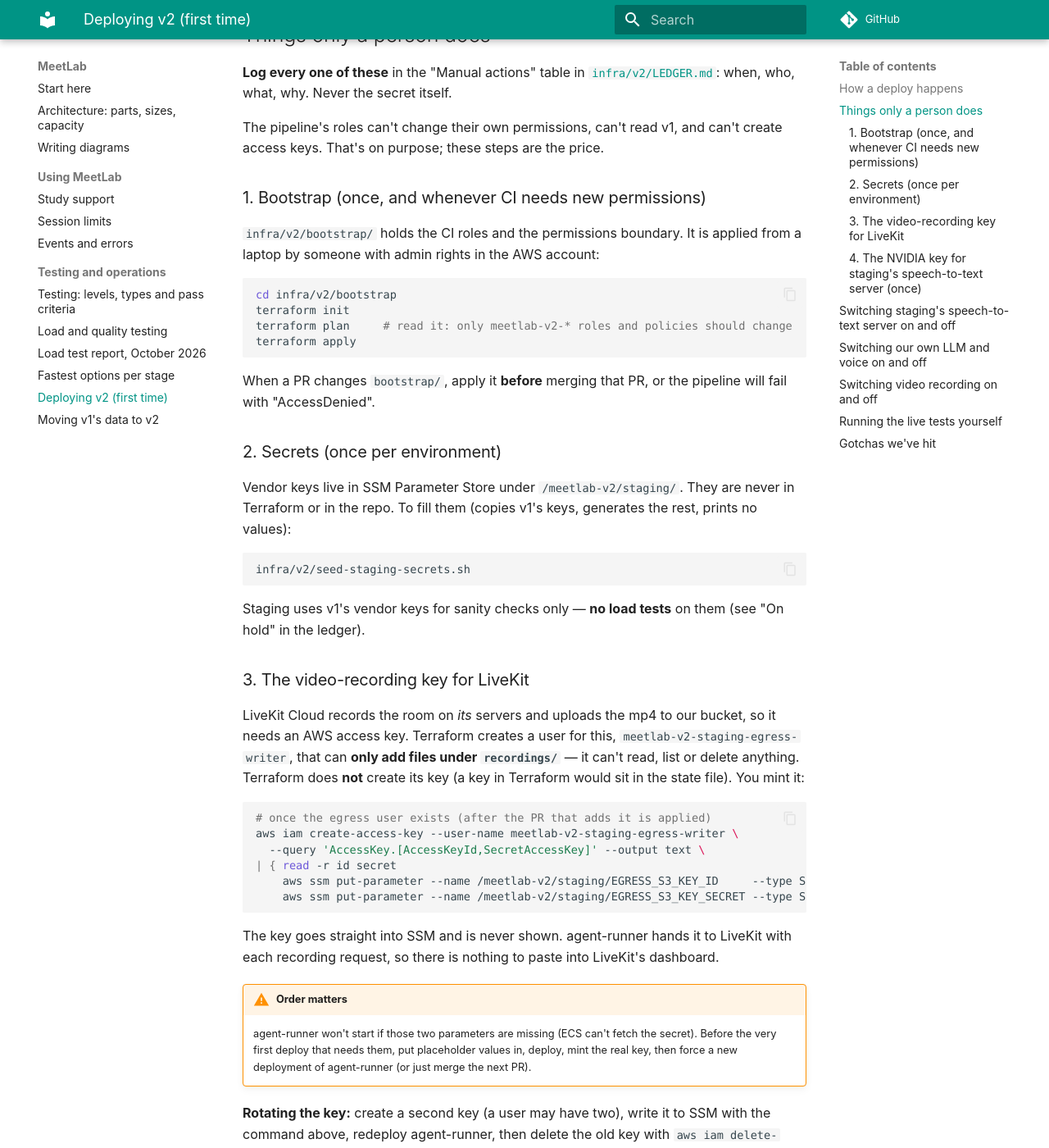
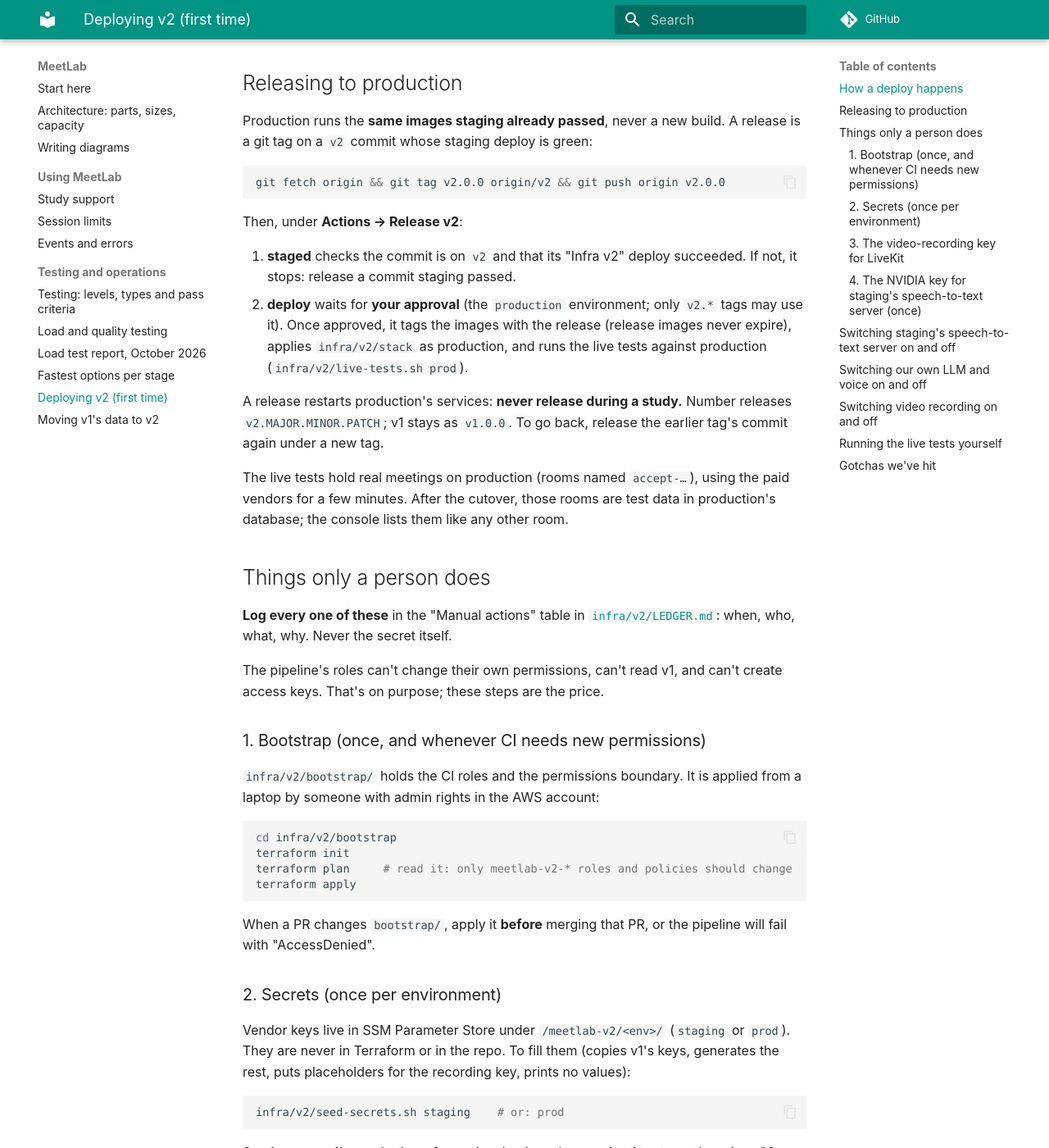
Before and after one commit to wwbp/MeetLab, an MkDocs documentation site: the page built from docs/v2-deployment.md, in a window 1280 px wide and 1400 px high, scrolled down 932 px. Shown: the whole window at 82% size. Built offline with MkDocs 1.6.1 and Material for MkDocs 9.7.7, drawn with Linux system fonts in a browser that asks for light colours; comment, search, counter and statistics services are not loaded; some of the changed text lies outside the part shown.

Commit message:
feat(release): production deploys from a v2.* tag, after an approval, with the images staging passed
release-v2.yml: a tag on a v2 commit with a green staging deploy; then one gated job tags
the images with the release, applies infra/v2/stack as prod (meet-v2.wwbp.org until
cutover) and runs the live tests against production. The live tests and permission
contract take MEETLAB_ENV (staging by default; test_live_test_env.py, red then green;
staging's calls unchanged) through one shared runner, infra/v2/live-tests.sh.
seed-secrets.sh <env> replaces the staging-only script and writes recording-key
placeholders. actionlint and shellcheck join make test-static (a planted injection fails).

Co-Authored-By: Claude Opus 5.5 (1M context) <noreply@anthropic.com>

````diff
--- a/docs/v2-deployment.md
+++ b/docs/v2-deployment.md
@@ -1,4 +1,4 @@
-# Deploying v2 (staging) — a first-timer's guide
+# Deploying v2 — a first-timer's guide
 
 v2 is MeetLab rebuilt as code: every AWS resource is in Terraform under `infra/v2/`,
 and GitHub Actions deploys it. Nobody clicks around the AWS console or runs
@@ -7,6 +7,7 @@ time you deploy, and the few steps a **person** has to do because the pipeline i
 deliberately not allowed to.
 
 - Staging: <https://meet-staging.wwbp.org> (console at `/console`)
+- Production: <https://meet-v2.wwbp.org> until the cutover; then `meet.wwbp.org`, which is v1's until then
 - Branch: `v2`. **Never merge v2 work into `main`** — `main` is v1 and is frozen.
 - Decisions, costs and known issues: [`infra/v2/LEDGER.md`](https://github.com/wwbp/MeetLab/blob/v2/infra/v2/LEDGER.md)
 
@@ -37,6 +38,32 @@ flowchart LR
 
 Watch it under **Actions → Infra v2** on GitHub.
 
+## Releasing to production
+
+Production runs the **same images staging already passed**, never a new build. A release
+is a git tag on a `v2` commit whose staging deploy is green:
+
+```bash
+git fetch origin && git tag v2.0.0 origin/v2 && git push origin v2.0.0
+```
+
+Then, under **Actions → Release v2**:
+
+1. **staged** checks the commit is on `v2` and that its "Infra v2" deploy succeeded. If not,
+   it stops: release a commit staging passed.
+2. **deploy** waits for **your approval** (the `production` environment; only `v2.*` tags
+   may use it). Once approved, it tags the images with the release (release images never
+   expire), applies `infra/v2/stack` as production, and runs the live tests against
+   production (`infra/v2/live-tests.sh prod`).
+
+A release restarts production's services: **never release during a study.** Number
+releases `v2.MAJOR.MINOR.PATCH`; v1 stays as `v1.0.0`. To go back, release the earlier tag's
+commit again under a new tag.
+
+The live tests hold real meetings on production (rooms named `accept-…`), using the paid
+vendors for a few minutes. After the cutover, those rooms are test data in production's
+database; the console lists them like any other room.
+
 ## Things only a person does
 
 **Log every one of these** in the "Manual actions" table in
@@ -63,12 +90,12 @@ pipeline will fail with "AccessDenied".
 
 ### 2. Secrets (once per environment)
 
-Vendor keys live in SSM Parameter Store under `/meetlab-v2/staging/`. They are
-never in Terraform or in the repo. To fill them (copies v1's keys, generates the
-rest, prints no values):
+Vendor keys live in SSM Parameter Store under `/meetlab-v2/<env>/` (`staging` or
+`prod`). They are never in Terraform or in the repo. To fill them (copies v1's keys,
+generates the rest, puts placeholders for the recording key, prints no values):
 
 ```bash
-infra/v2/seed-staging-secrets.sh
+infra/v2/seed-secrets.sh staging    # or: prod
 ```
 
 Staging uses v1's vendor keys for sanity checks only — **no load tests** on them
@@ -78,17 +105,19 @@ Staging uses v1's vendor keys for sanity checks only — **no load tests** on th
 
 LiveKit Cloud records the room on *its* servers and uploads the mp4 to our bucket,
 so it needs an AWS access key. Terraform creates a user for this,
-`meetlab-v2-staging-egress-writer`, that can **only add files under
+`meetlab-v2-<env>-egress-writer`, that can **only add files under
 `recordings/`** — it can't read, list or delete anything. Terraform does **not**
 create its key (a key in Terraform would sit in the state file). You mint it:
 
 ```bash
-# once the egress user exists (after the PR that adds it is applied)
-aws iam create-access-key --user-name meetlab-v2-staging-egress-writer \
+# once the egress user exists (after the environment's first deploy); env=staging or prod
+env=prod
+aws iam create-access-key --user-name meetlab-v2-$env-egress-writer \
   --query 'AccessKey.[AccessKeyId,SecretAccessKey]' --output text \
 | { read -r id secret
-    aws ssm put-parameter --name /meetlab-v2/staging/EGRESS_S3_KEY_ID     --type SecureString --overwrite --value "$id"
-    aws ssm put-parameter --name /meetlab-v2/staging/EGRESS_S3_KEY_SECRET --type SecureString --overwrite --value "$secret"; }
+    aws ssm put-parameter --name /meetlab-v2/$env/EGRESS_S3_KEY_ID     --type SecureString --overwrite --value "$id"
+    aws ssm put-parameter --name /meetlab-v2/$env/EGRESS_S3_KEY_SECRET --type SecureString --overwrite --value "$secret"; }
+aws ecs update-service --cluster meetlab-v2-$env --service meetlab-v2-$env-agent-runner --force-new-deployment >/dev/null
 ```
 
 The key goes straight into SSM and is never shown. agent-runner hands it to
@@ -97,9 +126,10 @@ dashboard.
 
 !!! warning "Order matters"
     agent-runner won't start if those two parameters are missing (ECS can't
-    fetch the secret). Before the very first deploy that needs them, put
-    placeholder values in, deploy, mint the real key, then force a new
-    deployment of agent-runner (or just merge the next PR).
+    fetch the secret), so `seed-secrets.sh` puts placeholders in first. On an
+    environment's first deploy the video-recording live tests therefore fail; mint
+    the key (above: the last line restarts agent-runner so it reads the key), then
+    re-run the deploy's live tests.
 
 **Rotating the key:** create a second key (a user may have two), write it to SSM
 with the command above, redeploy agent-runner, then delete the old key with
````
Also changed, not shown: CLAUDE.md (+1 -1 lines), docs/testing.md (+2 -2 lines), infra/v2/LEDGER.md (+1 -0 lines), 10 other files.
